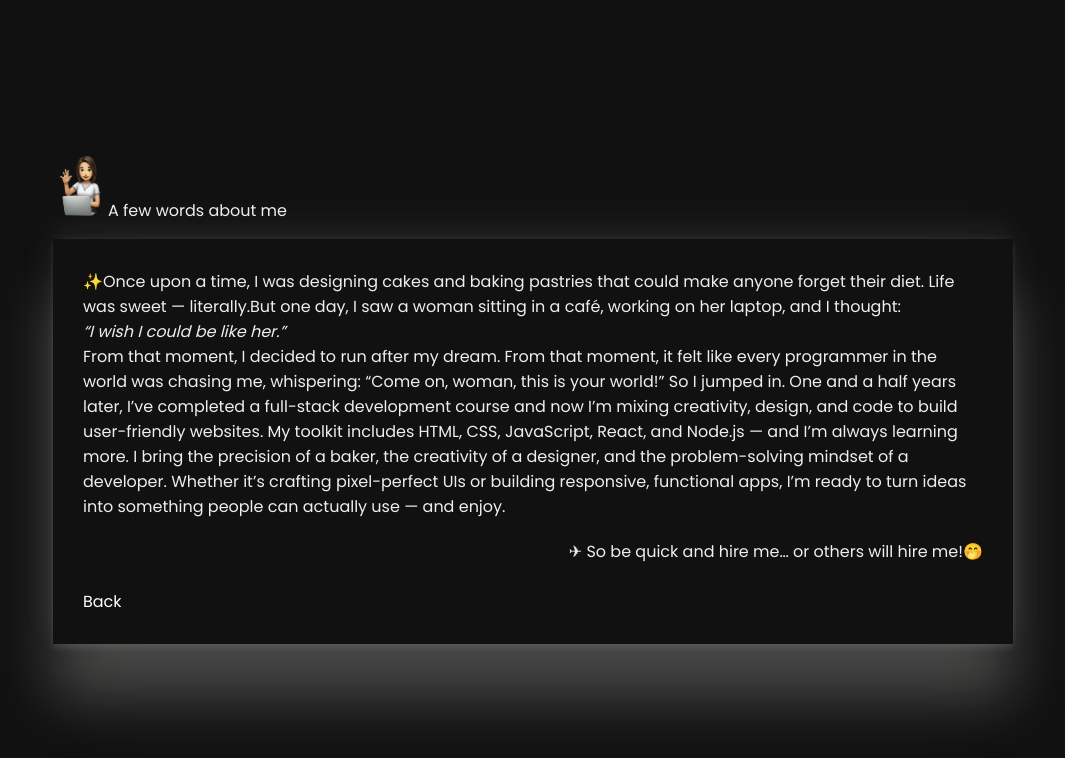
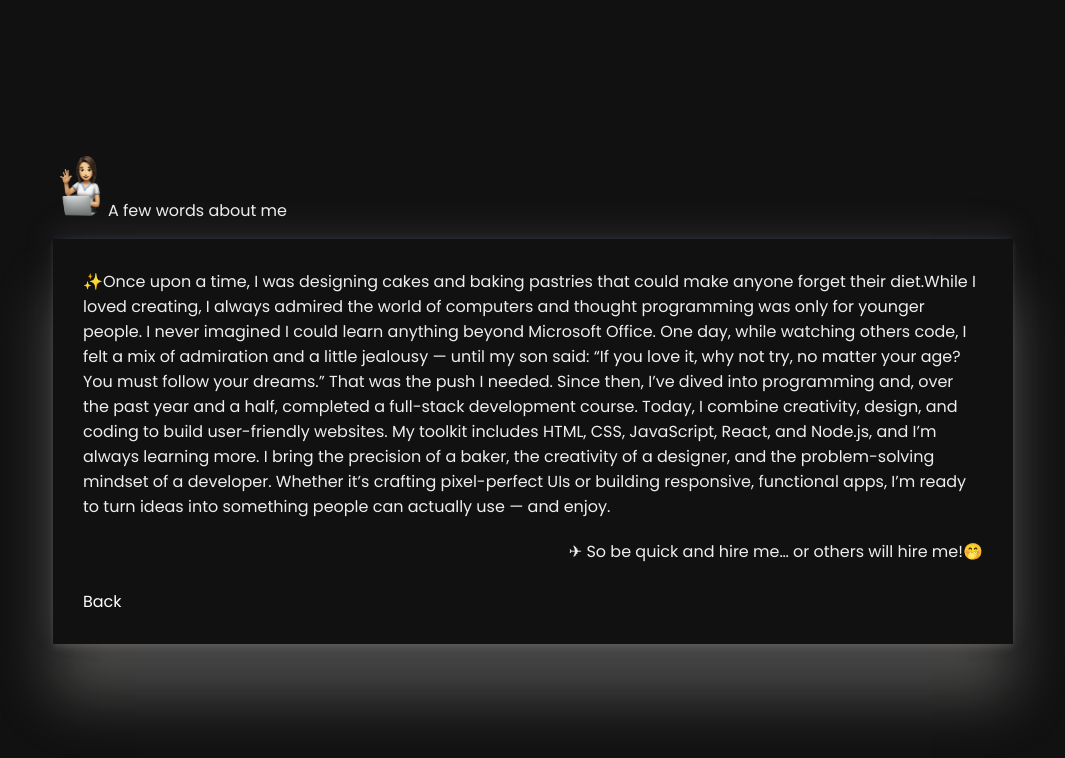
Before and after one commit to suzarm/portfolio, a plain HTML site: page about.html in a window 1280 px wide. Shown: the whole page, without its empty margins (107-1172 px from the left). Drawn offline with Linux system fonts and the light colour scheme.

```diff
--- a/about.html
+++ b/about.html
@@ -12,11 +12,12 @@
         <span class="h1">
             <img class="about-pic" src="./images/sgc6v5gtf2o4t44i1dlaoyfo6atr.webp">A few words about me
         <span>
-        <p class="text"> ✨Once upon a time, I was designing cakes and baking pastries that could make anyone forget their diet. Life was sweet — literally.But one day, I saw a woman sitting in a café, working on her laptop,
-            and I thought: <em>“I wish I could be like her.”</em> From that moment, I decided to run after my dream.
-            From that moment, it felt like every programmer in the world was chasing me, whispering: “Come on, woman, this is your world!” So I jumped in.
-            One and a half years later, I’ve completed a full-stack development course and now I’m mixing creativity, design, and code to build user-friendly websites. My toolkit includes HTML, CSS, JavaScript, React, and Node.js — and I’m always learning more.
-            I bring the precision of a baker, the creativity of a designer, and the problem-solving mindset of a developer. Whether it’s crafting pixel-perfect UIs or building responsive, functional apps, I’m ready to turn ideas into something people can actually use — and enjoy.<br>
+        <p class="text"> ✨Once upon a time, I was designing cakes and baking pastries that could make anyone forget their diet.While I loved creating, I always admired the world of computers and thought programming was only for younger people. I never imagined I could learn anything beyond Microsoft Office.
+                        One day, while watching others code, I felt a mix of admiration and a little jealousy — until my son said: “If you love it, why not try, no matter your age? You must follow your dreams.” That was the push I needed.
+
+                        Since then, I’ve dived into programming and, over the past year and a half, completed a full-stack development course. Today, I combine creativity, design, and coding to build user-friendly websites. My toolkit includes HTML, CSS, JavaScript, React, and Node.js, and I’m always learning more.
+
+                        I bring the precision of a baker, the creativity of a designer, and the problem-solving mindset of a developer. Whether it’s crafting pixel-perfect UIs or building responsive, functional apps, I’m ready to turn ideas into something people can actually use — and enjoy.
         <span class="last-text">✈ So be quick and hire me… or others will hire me!🤭</span>
     <br>
     <a href="index.html" class="back">Back</a>
```
Also changed, not shown: index.html (+5 -1 lines).
